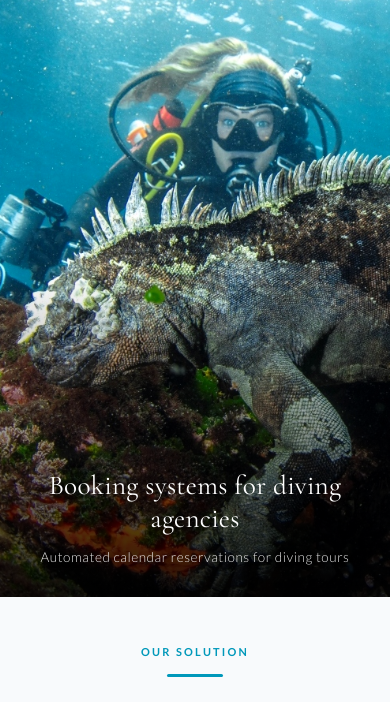
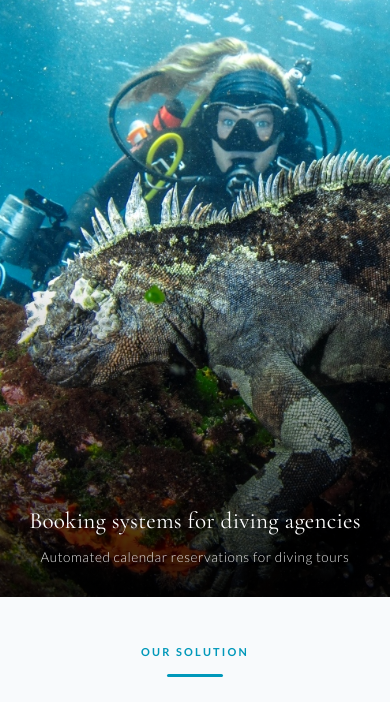
Before and after one commit to gis4-wildlife/gis-for-wildlife-web, a plain HTML site: page index.html in a window 390 px wide. Shown: the part 120-822 px from the top of the page. Drawn offline with nearby package versions, Linux system fonts and the light colour scheme; a web font is replaced by a local one.

Commit message:
mobile update

```diff
--- a/index.html
+++ b/index.html
@@ -34,6 +34,7 @@
     @media (max-width: 768px) {
       .b2b-hero-img { object-position: 30% 40% !important; }
       .sealion-img { object-position: 55% center !important; }
+      .hero-caption h1 { font-size: 1.45rem !important; }
     }
     #hero .hero-overlay { background: linear-gradient(to bottom, rgba(0,0,0,0.60) 0%, rgba(0,0,0,0.20) 10%, rgba(0,0,0,0) 15%, rgba(0,0,0,0) 55%, rgba(0,0,0,0.85) 100%); }
 
```
